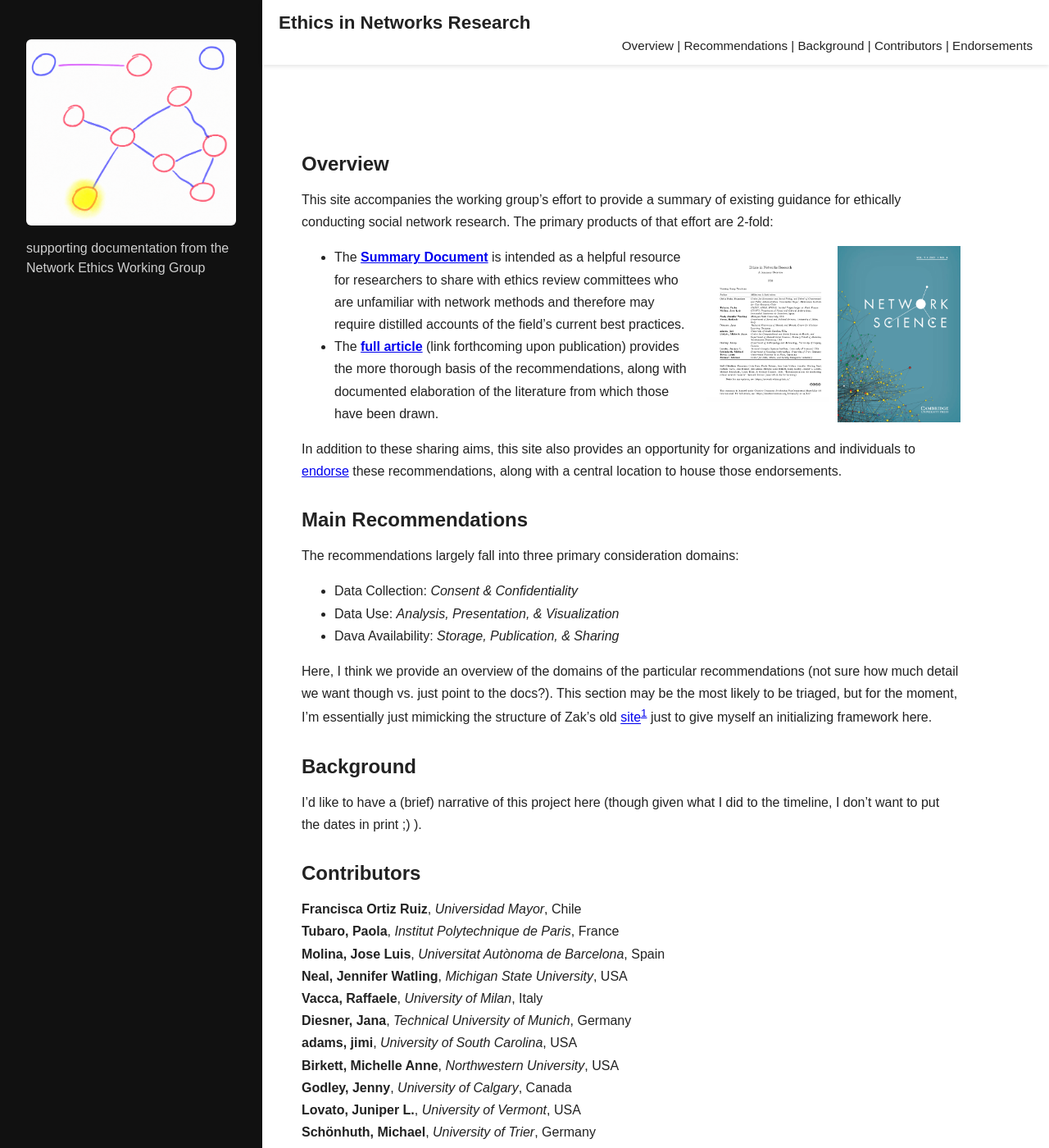
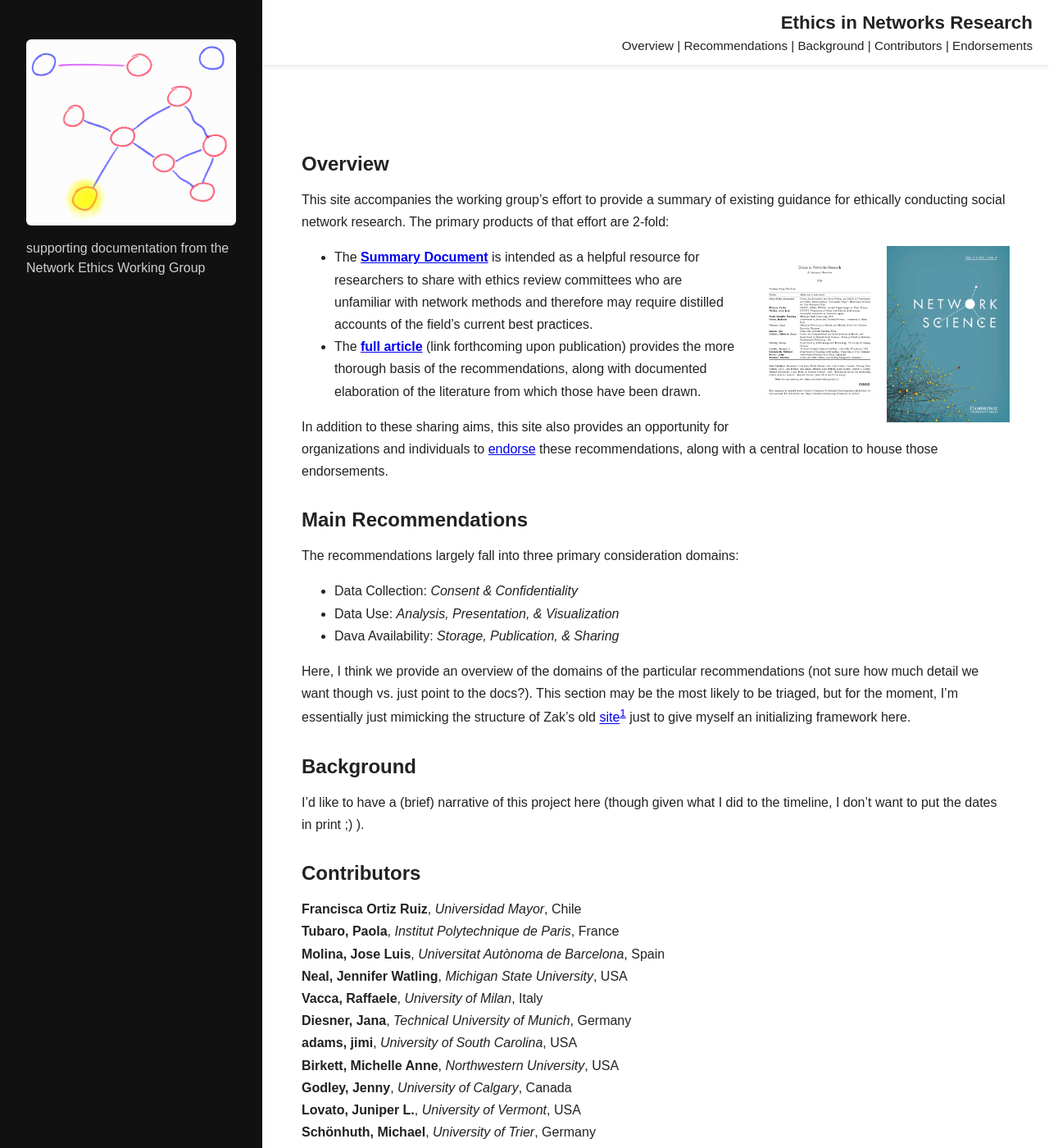
Before and after one commit to Network-Ethics/network-ethics.github.io, a Jekyll site: the page built from index.md, in a window 1280 px wide and 1400 px high. Shown: the whole window at 82% size. Built offline with Jekyll 4.4.1, drawn with Linux system fonts in a browser that asks for light colours.

Commit message:
banging my head against the wall

```diff
--- a/_layouts/default.html
+++ b/_layouts/default.html
@@ -7,19 +7,7 @@
     <meta name="description" content="{{ page.description | default: site.description }}" />
     <link rel="stylesheet" href="{{ '/assets/css/main.css' | relative_url }}">
   </head>
-
   <body>
-    <div class="floating-header">
-      <div class="site-title">Ethics in Networks Research</div>
-      <div class="site-nav">
-        <a href="#overview">Overview</a> |
-        <a href="#main-recommendations">Recommendations</a> |
-        <a href="#background">Background</a> |
-        <a href="#contributors">Contributors</a> |
-        <a href="#endorsements">Endorsements</a>
-      </div>
-    </div>
-
     <div id="page">
       <aside id="sidebar">
         <div class="inner">
@@ -35,7 +23,6 @@
 
       <main id="content">
         <article class="inner">
-          <div class="content-spacer"></div>
           {{ content }}
         </article>
       </main>
--- a/assets/css/main.css
+++ b/assets/css/main.css
@@ -32,12 +32,6 @@
   display: block;
 }
 
-#sidebar .sidebar-title {
-  font-size: 2rem;
-  line-height: 1.1;
-  margin: 0 0 0.75rem;
-}
-
 #sidebar .tagline {
   margin: 0;
   opacity: 0.8;
@@ -47,12 +41,12 @@
 #content {
   flex: 1;
   padding: 4rem 3rem;
-  max-width: 900px;
   box-sizing: border-box;
 }
 
 #content .inner {
-  max-width: 1100px;
+  width: 100%;
+  max-width: none;
 }
 
 #content h2 {
@@ -74,12 +68,14 @@
   box-shadow: 0 2px 5px rgba(0,0,0,0.1);
   z-index: 1000;
   box-sizing: border-box;
+  text-align: right;
 }
 
 .site-title {
   font-size: 1.4rem;
   font-weight: bold;
   margin-bottom: 0.35rem;
+  text-align: right;
 }
 
 .site-nav {
--- a/index.md
+++ b/index.md
@@ -5,6 +5,19 @@
 sidebar_description: supporting documentation from the Network Ethics Working Group
 sidebar_image: /assets/images/sketch.png
 ---
+
+<div class="floating-header">
+  <div class="site-title">Ethics in Networks Research</div>
+  <div class="site-nav">
+    <a href="#overview">Overview</a> |
+    <a href="#main-recommendations">Recommendations</a> |
+    <a href="#background">Background</a> |
+    <a href="#contributors">Contributors</a> |
+    <a href="#endorsements">Endorsements</a>
+  </div>
+</div>
+
+<div class="content-spacer"></div>
 
 ## Overview
 
```
